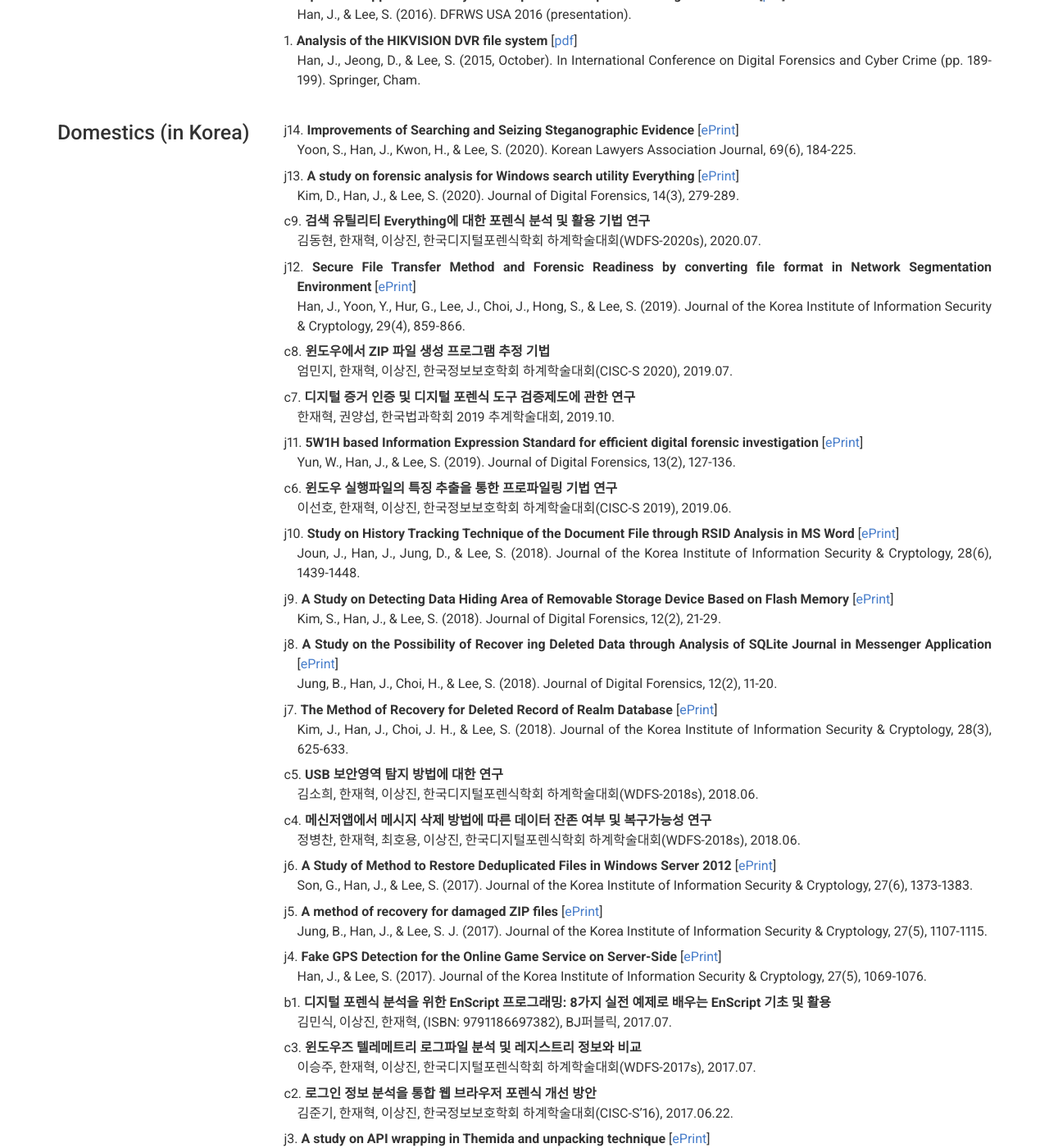
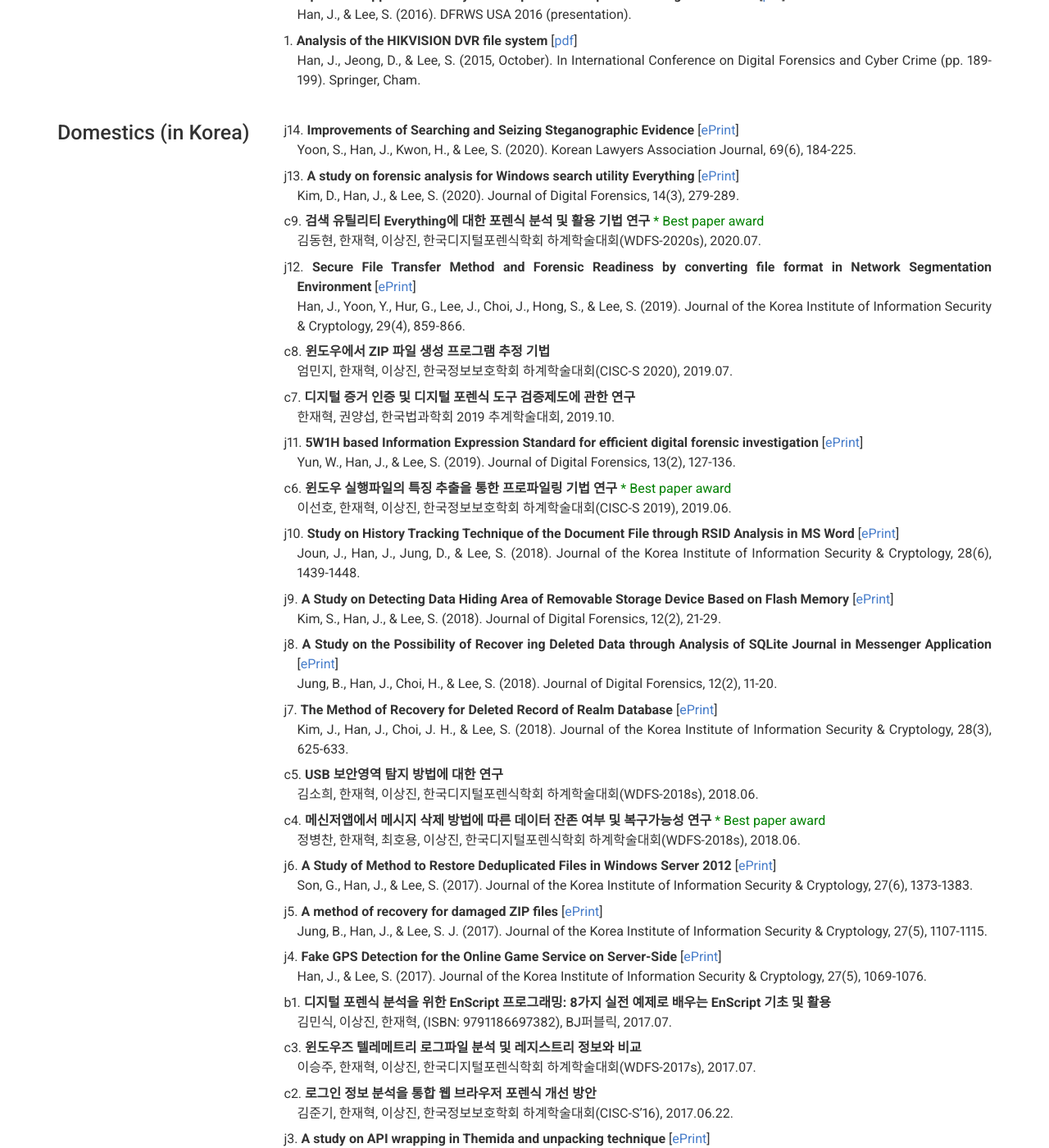
Before and after one commit to JaehyeokHan/jaehyeokhan.github.io, a Jekyll site: the page built from index.md, in a window 1280 px wide and 1400 px high, scrolled down 2962 px. Shown: the whole window at 82% size. Built offline with Jekyll 4.4.1, drawn with Linux system fonts in a browser that asks for light colours; nearby versions of some CDN libraries.

Commit message:
Update _config.yml

```diff
--- a/_config.yml
+++ b/_config.yml
@@ -176,18 +176,18 @@ content:
         description: | # this will include new lines to allow paragraphs
           <p style="text-indent: -1em;">j14. <b>Improvements of Searching and Seizing Steganographic Evidence</b> [<A href = "https://www.kci.go.kr/kciportal/ci/sereArticleSearch/ciSereArtiView.kci?sereArticleSearchBean.artiId=ART002671199" target = "top">ePrint</A>]<br>Yoon, S., Han, J., Kwon, H., & Lee, S. (2020). Korean Lawyers Association Journal, 69(6), 184-225.</p>
           <p style="text-indent: -1em;">j13. <b>A study on forensic analysis for Windows search utility Everything</b> [<A href = "https://www.kci.go.kr/kciportal/ci/sereArticleSearch/ciSereArtiView.kci?sereArticleSearchBean.artiId=ART002636122" target = "top">ePrint</A>]<br>Kim, D., Han, J., & Lee, S. (2020). Journal of Digital Forensics, 14(3), 279-289.</p>
-          <p style="text-indent: -1em;">c9. <b>검색 유틸리티 Everything에 대한 포렌식 분석 및 활용 기법 연구</b><br>김동현, 한재혁, 이상진, 한국디지털포렌식학회 하계학술대회(WDFS-2020s), 2020.07.</p>
+          <p style="text-indent: -1em;">c9. <b>검색 유틸리티 Everything에 대한 포렌식 분석 및 활용 기법 연구</b><span style="color: green;"> * Best paper award</span><br>김동현, 한재혁, 이상진, 한국디지털포렌식학회 하계학술대회(WDFS-2020s), 2020.07.</p>
           <p style="text-indent: -1em;">j12. <b>Secure File Transfer Method and Forensic Readiness by converting file format in Network Segmentation Environment</b> [<A href = "http://koreascience.or.kr/article/JAKO201926072346469.page" target = "top">ePrint</A>]<br>Han, J., Yoon, Y., Hur, G., Lee, J., Choi, J., Hong, S., & Lee, S. (2019). Journal of the Korea Institute of Information Security & Cryptology, 29(4), 859-866.</p>
           <p style="text-indent: -1em;">c8. <b>윈도우에서 ZIP 파일 생성 프로그램 추정 기법</b><br>엄민지, 한재혁, 이상진, 한국정보보호학회 하계학술대회(CISC-S 2020), 2019.07.</p>
           <p style="text-indent: -1em;">c7. <b>디지털 증거 인증 및 디지털 포렌식 도구 검증제도에 관한 연구</b><br>한재혁, 권양섭, 한국법과학회 2019 추계학술대회, 2019.10.</p>
           <p style="text-indent: -1em;">j11. <b>5W1H based Information Expression Standard for efficient digital forensic investigation</b> [<A href = "https://www.kci.go.kr/kciportal/ci/sereArticleSearch/ciSereArtiView.kci?sereArticleSearchBean.artiId=ART002487041" target = "top">ePrint</A>]<br>Yun, W., Han, J., & Lee, S. (2019). Journal of Digital Forensics, 13(2), 127-136.</p>
-          <p style="text-indent: -1em;">c6. <b>윈도우 실행파일의 특징 추출을 통한 프로파일링 기법 연구</b><br>이선호, 한재혁, 이상진, 한국정보보호학회 하계학술대회(CISC-S 2019), 2019.06.</p>
+          <p style="text-indent: -1em;">c6. <b>윈도우 실행파일의 특징 추출을 통한 프로파일링 기법 연구</b><span style="color: green;"> * Best paper award</span><br>이선호, 한재혁, 이상진, 한국정보보호학회 하계학술대회(CISC-S 2019), 2019.06.</p>
           <p style="text-indent: -1em;">j10. <b>Study on History Tracking Technique of the Document File through RSID Analysis in MS Word</b> [<A href = "http://koreascience.or.kr/article/JAKO201807753430904.page" target = "top">ePrint</A>]<br>Joun, J., Han, J., Jung, D., & Lee, S. (2018). Journal of the Korea Institute of Information Security & Cryptology, 28(6), 1439-1448.</p>
           <p style="text-indent: -1em;">j9. <b>A Study on Detecting Data Hiding Area of Removable Storage Device Based on Flash Memory</b> [<A href = "https://www.kci.go.kr/kciportal/ci/sereArticleSearch/ciSereArtiView.kci?sereArticleSearchBean.artiId=ART002393780" target = "top">ePrint</A>]<br>Kim, S., Han, J., & Lee, S. (2018). Journal of Digital Forensics, 12(2), 21-29.</p>
           <p style="text-indent: -1em;">j8. <b>A Study on the Possibility of Recover ing Deleted Data through Analysis of SQLite Journal in Messenger Application</b> [<A href = "https://www.kci.go.kr/kciportal/ci/sereArticleSearch/ciSereArtiView.kci?sereArticleSearchBean.artiId=ART002393775" target = "top">ePrint</A>]<br>Jung, B., Han, J., Choi, H., & Lee, S. (2018). Journal of Digital Forensics, 12(2), 11-20.</p>
           <p style="text-indent: -1em;">j7. <b>The Method of Recovery for Deleted Record of Realm Database</b> [<A href = "http://koreascience.or.kr/article/JAKO201820765436681.page" target = "top">ePrint</A>]<br>Kim, J., Han, J., Choi, J. H., & Lee, S. (2018). Journal of the Korea Institute of Information Security & Cryptology, 28(3), 625-633.</p>
           <p style="text-indent: -1em;">c5. <b>USB 보안영역 탐지 방법에 대한 연구</b><br>김소희, 한재혁, 이상진, 한국디지털포렌식학회 하계학술대회(WDFS-2018s), 2018.06.</p>
-          <p style="text-indent: -1em;">c4. <b>메신저앱에서 메시지 삭제 방법에 따른 데이터 잔존 여부 및 복구가능성 연구</b><br>정병찬, 한재혁, 최호용, 이상진, 한국디지털포렌식학회 하계학술대회(WDFS-2018s), 2018.06.</p>
+          <p style="text-indent: -1em;">c4. <b>메신저앱에서 메시지 삭제 방법에 따른 데이터 잔존 여부 및 복구가능성 연구</b><span style="color: green;"> * Best paper award</span><br>정병찬, 한재혁, 최호용, 이상진, 한국디지털포렌식학회 하계학술대회(WDFS-2018s), 2018.06.</p>
           <p style="text-indent: -1em;">j6. <b>A Study of Method to Restore Deduplicated Files in Windows Server 2012</b> [<A href = "http://koreascience.or.kr/article/JAKO201706749670643.page" target = "top">ePrint</A>]<br>Son, G., Han, J., & Lee, S. (2017). Journal of the Korea Institute of Information Security & Cryptology, 27(6), 1373-1383.</p>
           <p style="text-indent: -1em;">j5. <b>A method of recovery for damaged ZIP files</b> [<A href = "http://koreascience.or.kr/article/JAKO201732663238886.page" target = "top">ePrint</A>]<br>Jung, B., Han, J., & Lee, S. J. (2017). Journal of the Korea Institute of Information Security & Cryptology, 27(5), 1107-1115.</p>
           <p style="text-indent: -1em;">j4. <b>Fake GPS Detection for the Online Game Service on Server-Side</b> [<A href = "http://koreascience.or.kr/article/JAKO201732663238858.page" target = "top">ePrint</A>]<br>Han, J., & Lee, S. (2017). Journal of the Korea Institute of Information Security & Cryptology, 27(5), 1069-1076.</p>
```
